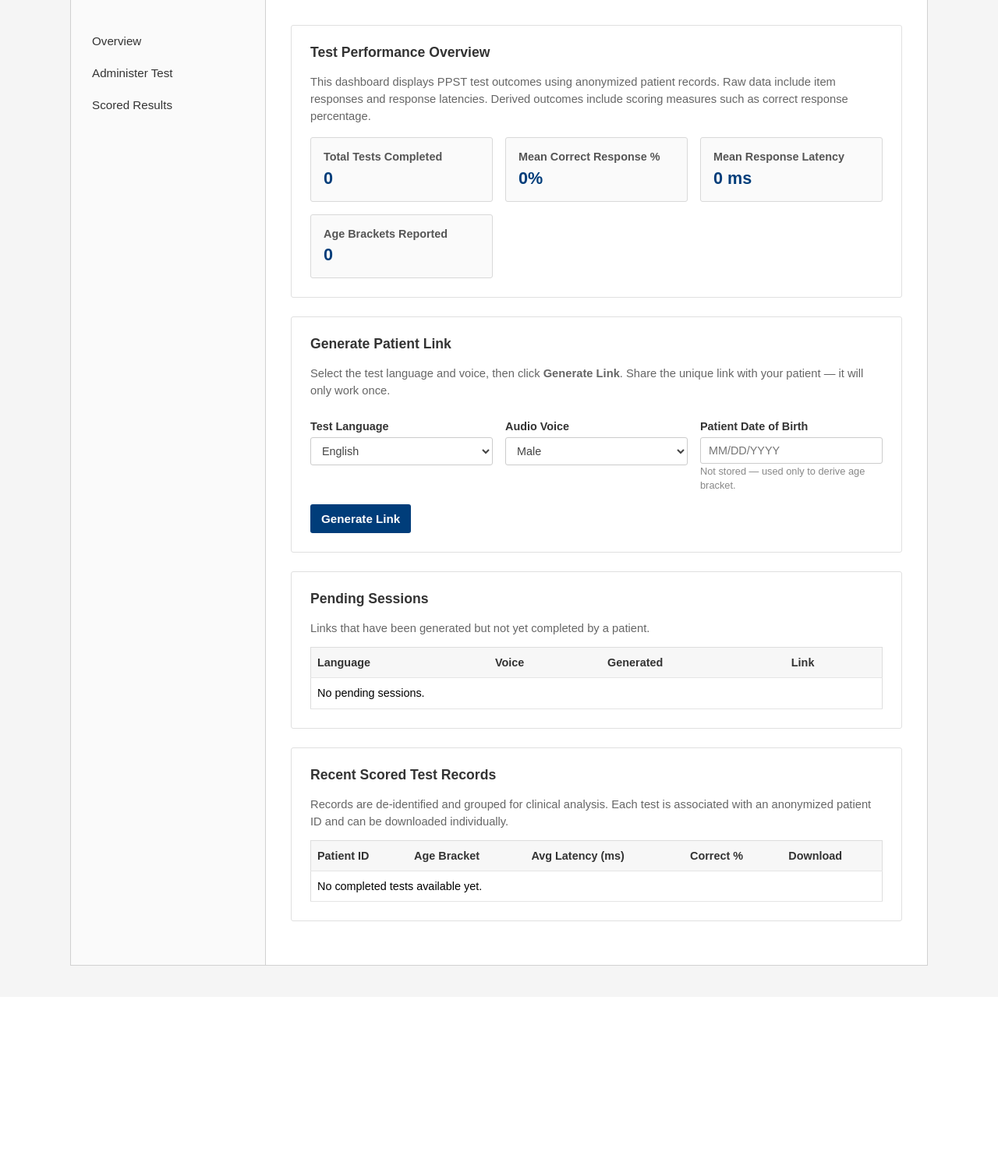
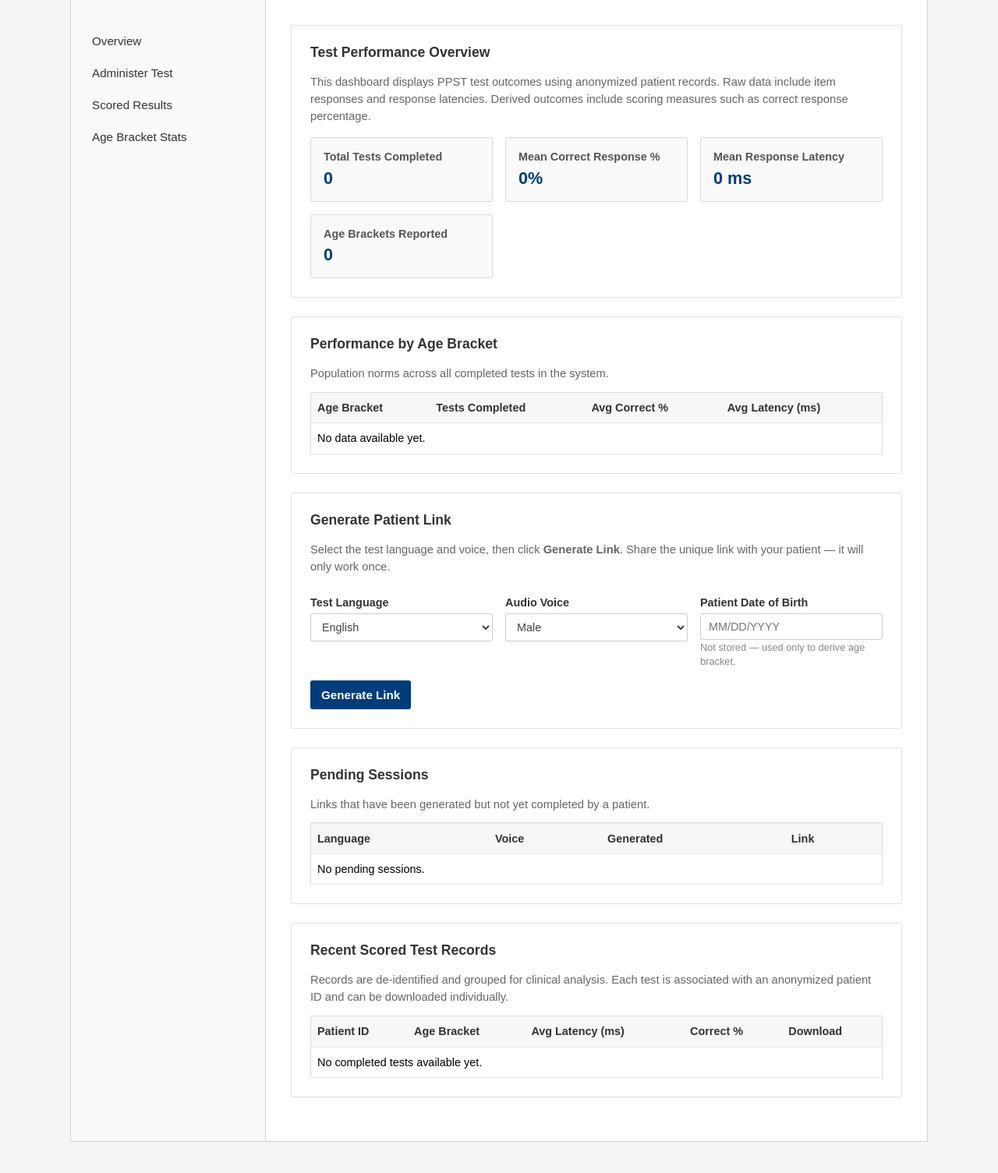
Before and after one commit to Senior-Year-Project-Team/cogniflow, a Django app: page /clinician/dashboard/ in a window 1280 px wide. Shown: the part 125-1630 px from the top of the page at 78% size. Before the commit the page ends 1364 px from the top, so only its background shows below. Run offline with Django 4.2, Linux system fonts and the light colour scheme; a user stored in the database is signed in; data comes from the database, SQL or seed files in the repository; tables that the repository leaves empty hold one stand-in row (values such as "Sample post").

Commit message:
Add age bracket stats to dashboard
- Compute correct % and avg latency grouped by age bracket
- Stats draw from all completed tests in system (population norms)
- Added Age Bracket Stats card to clinician dashboard
- Added sidebar link for Age Bracket Stats section

```diff
--- a/ppst/templates/ppst/clinician_dashboard.html
+++ b/ppst/templates/ppst/clinician_dashboard.html
@@ -215,6 +215,7 @@
                 <a href="#overview">Overview</a>
                 <a href="#administer">Administer Test</a>
                 <a href="#results">Scored Results</a>
+                <a href="#age-stats">Age Bracket Stats</a>
             </div>
 
             <div class="main-content">
@@ -239,6 +240,35 @@
                             <div class="value">{{ age_bracket_count|default:"0" }}</div>
                         </div>
                     </div>
+                </div>
+
+                <div class="card" id="age-stats">
+                    <h2>Performance by Age Bracket</h2>
+                    <p>Population norms across all completed tests in the system.</p>
+                    <table>
+                        <thead>
+                            <tr>
+                                <th>Age Bracket</th>
+                                <th>Tests Completed</th>
+                                <th>Avg Correct %</th>
+                                <th>Avg Latency (ms)</th>
+                            </tr>
+                        </thead>
+                        <tbody>
+                            {% for row in bracket_stats %}
+                            <tr>
+                                <td>{{ row.bracket }}</td>
+                                <td>{{ row.count }}</td>
+                                <td>{{ row.correct_pct }}%</td>
+                                <td>{{ row.avg_latency }}</td>
+                            </tr>
+                            {% empty %}
+                            <tr>
+                                <td colspan="4">No data available yet.</td>
+                            </tr>
+                            {% endfor %}
+                        </tbody>
+                    </table>
                 </div>
 
                 <div class="card" id="administer">
--- a/ppst/views.py
+++ b/ppst/views.py
@@ -370,6 +370,25 @@
             ),
         })
 
+    # Age bracket stats — all completed tests in the system (population norms)
+    all_completed = TestSession.objects.filter(is_completed=True)
+    bracket_stats = []
+    for bracket, label in TestSession.AGE_BRACKET_CHOICES:
+        bracket_sessions = all_completed.filter(age_bracket=bracket)
+        bracket_responses = TrialResponse.objects.filter(session__in=bracket_sessions)
+        count = bracket_sessions.count()
+        if count > 0:
+            correct = bracket_responses.filter(is_correct=True).count()
+            total_responses = bracket_responses.count()
+            avg_lat = bracket_responses.aggregate(avg=Avg("latency_ms"))["avg"] or 0
+            correct_pct = round(correct / total_responses * 100) if total_responses else 0
+            bracket_stats.append({
+                "bracket":      label,
+                "count":        count,
+                "correct_pct":  correct_pct,
+                "avg_latency":  round(avg_lat),
+            })
+
     context = {
         "total_tests":          total,
         "mean_correct_percent": mean_correct,
@@ -377,6 +396,7 @@
         "age_bracket_count":    completed_sessions.values("age_bracket").distinct().count(),
         "recent_results":       recent_results,
         "pending_rows":         pending_rows,
+        "bracket_stats":        bracket_stats,
         "generate_url":         request.build_absolute_uri(reverse("generate_session")),
     }
     return render(request, "ppst/clinician_dashboard.html", context)
```
